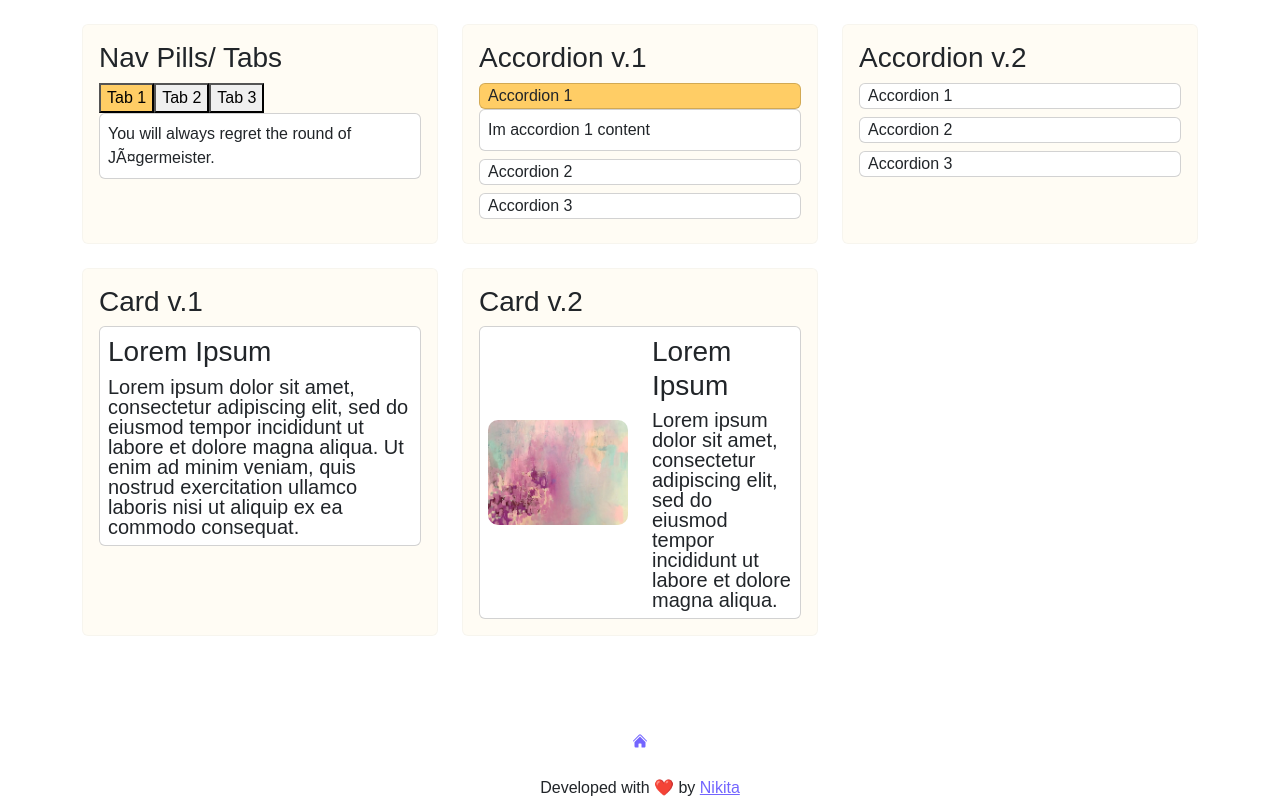
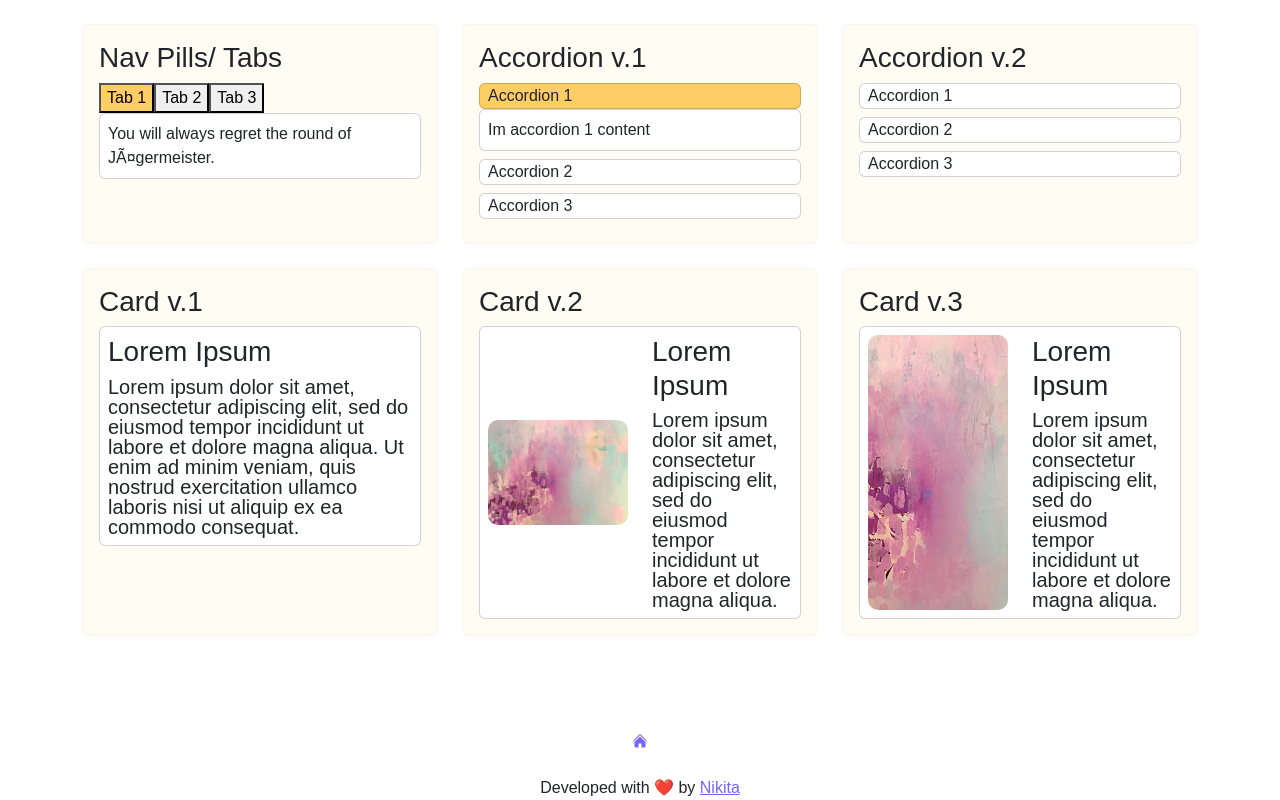
Before and after one commit to iamnikitamallya/react-ui-components, a React (Create React App) app: page /components in a window 1280 px wide. Built offline with nearby package versions, Linux system fonts and the light colour scheme; a web font is replaced by a local one.

Commit message:
Adding card v3 component

```diff
--- /dev/null
+++ b/src/components/CardV3.js
@@ -0,0 +1,23 @@
+import React from "react";
+import card from "../assets/img/card.jpg";
+
+export default function CardV3() {
+  return (
+    <>
+      <div className="card p-2">
+        <div className="row imgbox">
+          <div className="col-md-6">
+            <img src={card} alt="" className="img-fluid" />
+          </div>
+          <div className="col-md-6">
+            <h3>Lorem Ipsum</h3>
+            <p>
+              Lorem ipsum dolor sit amet, consectetur adipiscing elit, sed do
+              eiusmod tempor incididunt ut labore et dolore magna aliqua.
+            </p>
+          </div>
+        </div>
+      </div>
+    </>
+  );
+}
--- a/src/pages/Components.js
+++ b/src/pages/Components.js
@@ -4,6 +4,7 @@ import Accordion from "../components/Accordion";
 import AccordionV2 from "../components/AccordionV2";
 import CardV1 from "../components/CardV1";
 import CardV2 from "../components/CardV2";
+import CardV3 from "../components/CardV3";
 
 export default function Components() {
   const UIComponents = [
@@ -27,6 +28,10 @@ export default function Components() {
       title: "Card v.2",
       components: <CardV2 />,
     },
+    {
+      title: "Card v.3",
+      components: <CardV3 />,
+    },
   ];
   return (
     <div className="container pt-4 pb-4 components">
```
